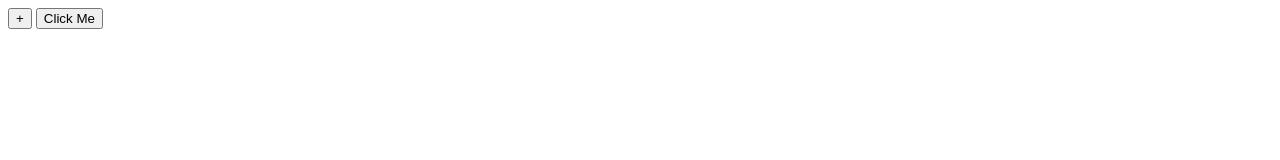
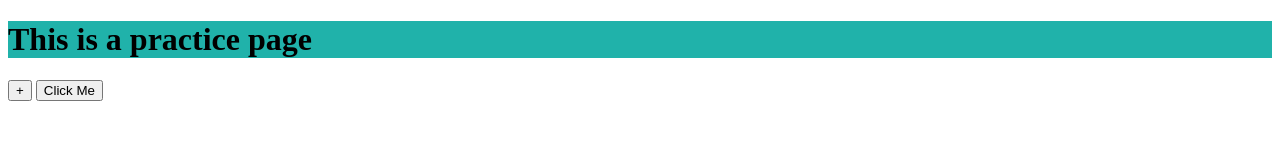
Before and after one commit to Bilal-Ahmed35/p, a plain HTML site: page practice.html in a window 1280 px wide. Drawn offline with Linux system fonts and the light colour scheme.

Commit message:
adding css

```diff
--- /dev/null
+++ b/practice.css
@@ -0,0 +1,3 @@
+h1{
+    background-color: lightseagreen;
+}
--- a/practice.html
+++ b/practice.html
@@ -3,9 +3,11 @@
   <head>
     <meta charset="UTF-8" />
     <meta name="viewport" content="width=device-width, initial-scale=1.0" />
-    <title>Document</title>
+    <link rel="stylesheet" href="practice.css" />
+    <title>practice</title>
   </head>
   <body>
+    <h1>This is a practice page</h1>
     <button id="plus">+</button>
     <button id="btn">Click Me</button>
 
```
